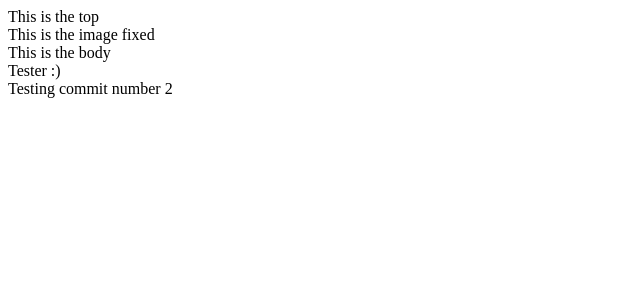
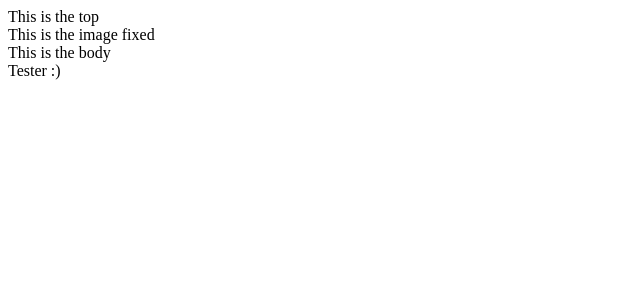
Before and after one commit to AlexArchibeque/idle-game-2, a Next.js app: page / in a window 1280 px wide. Shown: the top 300 px of the page, without its empty margins (0-640 px from the left). Built offline with nearby package versions, Linux system fonts and the light colour scheme.

Commit message:
:bug: Fixing the silly second commit

```diff
--- a/app/page.tsx
+++ b/app/page.tsx
@@ -9,7 +9,6 @@ const Home = () => {
         This is the body
         <TestComponent />
       </div>
-      Testing commit number 2
     </main>
   );
 };
```
